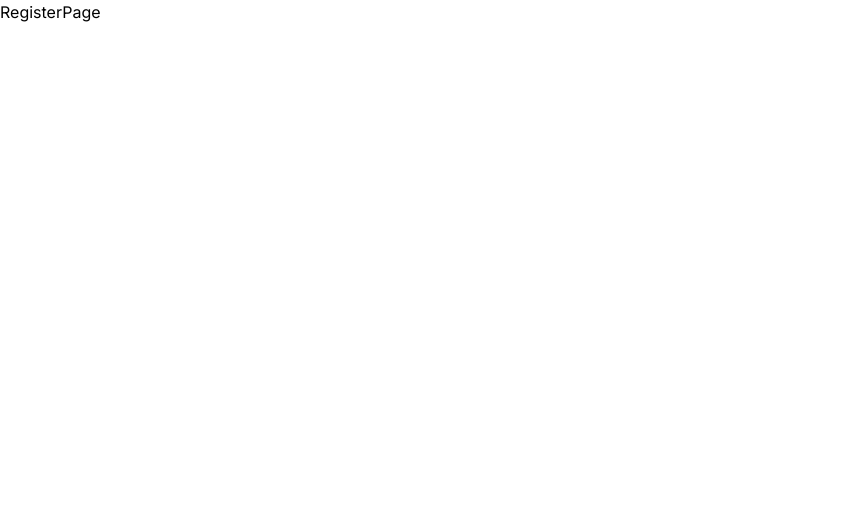
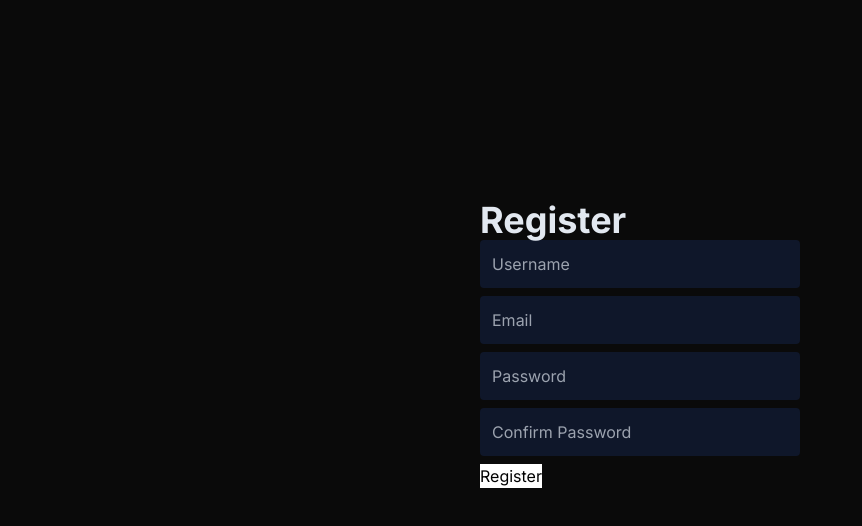
Before and after one commit to Lemito66/nextjs-prisma-login, a Next.js app: page /auth/register in a window 1280 px wide. Shown: the top 526 px of the page, without its empty margins (0-862 px from the left). Built offline with nearby package versions, Linux system fonts and the light colour scheme.

Commit message:
creación de componente input para formularios

```diff
--- a/package.json
+++ b/package.json
@@ -12,7 +12,8 @@
     "@prisma/client": "^5.8.1",
     "next": "14.0.4",
     "react": "^18",
-    "react-dom": "^18"
+    "react-dom": "^18",
+    "react-hook-form": "^7.49.3"
   },
   "devDependencies": {
     "autoprefixer": "^10.0.1",
--- a/src/app/auth/register/page.jsx
+++ b/src/app/auth/register/page.jsx
@@ -1,9 +1,31 @@
-import React from 'react'
+"use client";
+import { useForm } from "react-hook-form";
+import InputForm from "@/components/UI/InputForm";
+import { INPUT_FORMS } from "@/app/data/inputForms";
 
 function RegisterPage() {
+  const { register, handleSubmit } = useForm();
+
+  const onSubmit = handleSubmit((data) => {
+    console.log(data);
+  });
   return (
-    <div>RegisterPage</div>
-  )
+    <div className="h-[calc(100vh-7rem)] flex justify-center items-center">
+      <form onSubmit={onSubmit} className="w-1/4">
+        <h1 className="text-slate-200 font-bold text-4xl">Register</h1>
+        {INPUT_FORMS.map((inputForm) => (
+          <InputForm
+            key={inputForm.id}
+            type={inputForm.type}
+            placeholder={inputForm.placeholder}
+            register={register(inputForm.register, { required: true })}
+            className={inputForm.className}
+          />
+        ))}
+        <button className="bg-white">Register</button>
+      </form>
+    </div>
+  );
 }
 
-export default RegisterPage
+export default RegisterPage;
--- /dev/null
+++ b/src/app/data/inputForms.js
@@ -0,0 +1,30 @@
+export const INPUT_FORMS = [
+    {
+        id: 1,
+        type: "text",
+        placeholder: "Username",
+        register: "username",
+        className: "p-3 rounded block mb-2 bg-slate-900 text-slate-300 w-full"
+    },
+    {
+        id: 2,
+        type: "text",
+        placeholder: "Email",
+        register: "email",
+        className: "p-3 rounded block mb-2 bg-slate-900 text-slate-300 w-full"
+    },
+    {
+        id: 3,
+        type: "password",
+        placeholder: "Password",
+        register: "password",
+        className: "p-3 rounded block mb-2 bg-slate-900 text-slate-300 w-full"
+    },
+    {
+        id: 4,
+        type: "password",
+        placeholder: "Confirm Password",
+        register: "confirmPassword",
+        className: "p-3 rounded block mb-2 bg-slate-900 text-slate-300 w-full"
+    }
+]
--- a/src/app/globals.css
+++ b/src/app/globals.css
@@ -1,3 +1,7 @@
 @tailwind base;
 @tailwind components;
 @tailwind utilities;
+
+body {
+    @apply bg-neutral-950;
+}
--- /dev/null
+++ b/src/components/InputCard.jsx
@@ -0,0 +1,9 @@
+import React from 'react'
+
+function InputCard() {
+  return (
+    <div>InputCard</div>
+  )
+}
+
+export default InputCard
--- /dev/null
+++ b/src/components/UI/InputForm.jsx
@@ -0,0 +1,18 @@
+"use client"
+
+function InputForm({
+    type, placeholder, register, className
+}) {
+  return (
+    <>
+        <input
+            type={type}
+            placeholder={placeholder}
+            {...register}
+            className={className}
+        />
+    </>
+  )
+}
+
+export default InputForm
```
Also changed, not shown: 1 other file (tests, documents, lock files or other folders).
